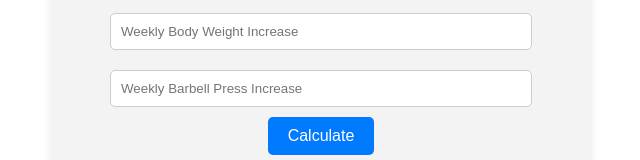
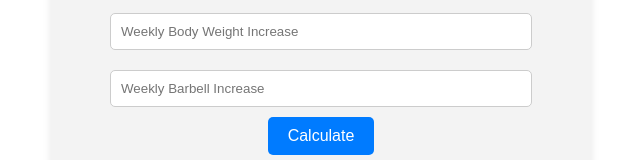
Before and after one commit to babotavo419/myBodyWeightLift, a React (Create React App) app in the folder my-app/: page / in a window 1280 px wide. Shown: the part 200-360 px from the top of the page, without its empty margins (319-959 px from the left). Built offline with nearby package versions, Linux system fonts and the light colour scheme.

Commit message:
relabeled barbell press to be barbell.

```diff
--- a/my-app/src/App.js
+++ b/my-app/src/App.js
@@ -96,7 +96,7 @@ function WeightEqualizer() {
             <input style={inputStyle} type="number" placeholder="Starting Body Weight" onChange={e => setStartBodyWeight(parseFloat(e.target.value))} />
             <input style={inputStyle} type="number" placeholder="Starting Barbell Press" onChange={e => setStartBarbellPress(parseFloat(e.target.value))} />
             <input style={inputStyle} type="number" placeholder="Weekly Body Weight Increase" onChange={e => setBodyWeightIncreasePerWeek(parseFloat(e.target.value))} />
-            <input style={inputStyle} type="number" placeholder="Weekly Barbell Press Increase" onChange={e => setBarbellPressIncreasePerWeek(parseFloat(e.target.value))} />
+            <input style={inputStyle} type="number" placeholder="Weekly Barbell Increase" onChange={e => setBarbellPressIncreasePerWeek(parseFloat(e.target.value))} />
             <button style={buttonStyle} onClick={calculateEqualizationWeeks}>Calculate</button>
 
             {error && <p style={errorStyle}>{error}</p>}
```
